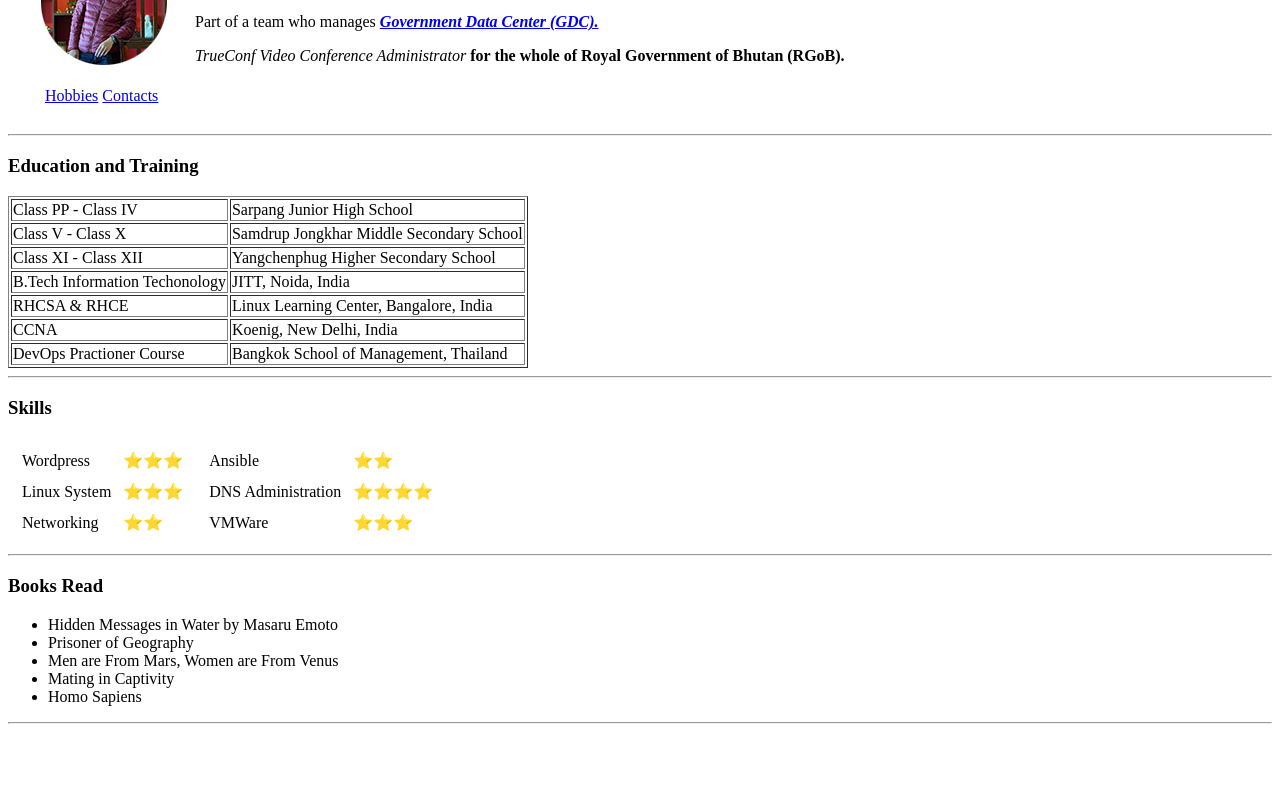
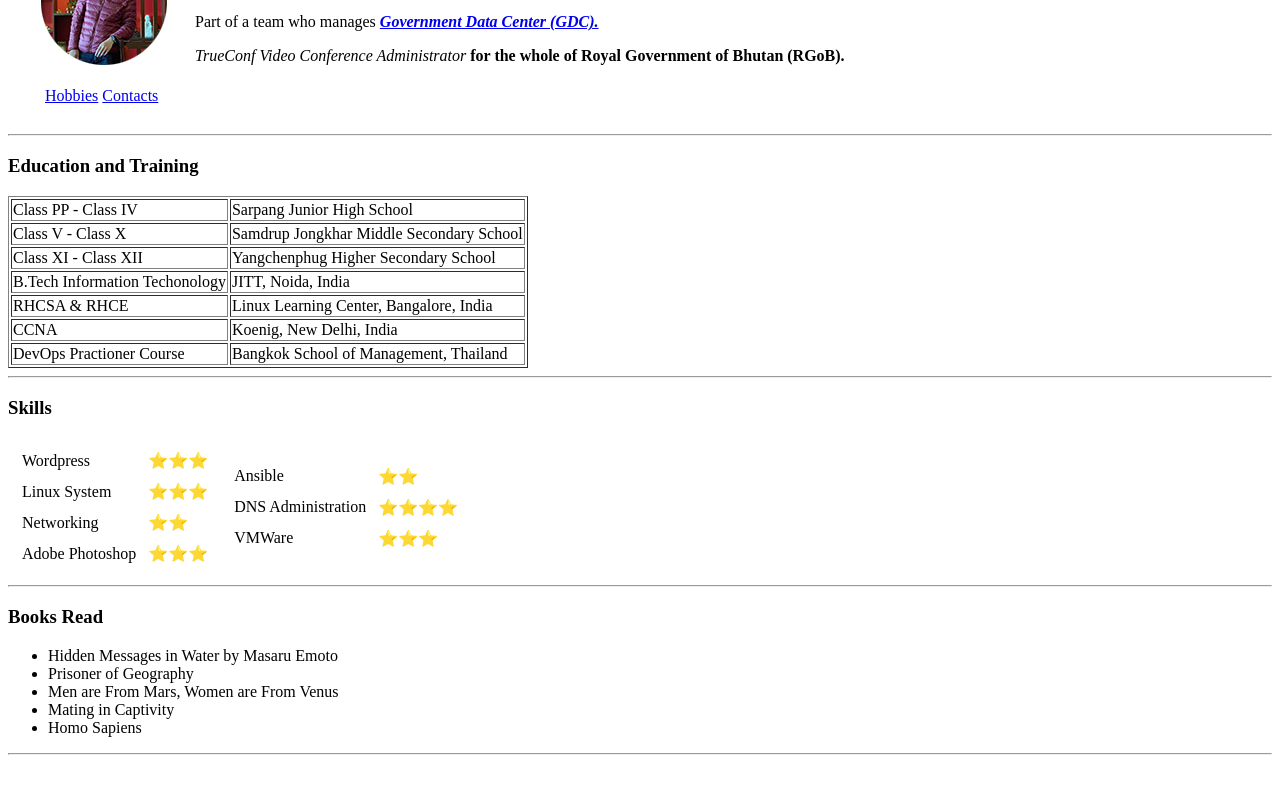
Before and after one commit to jigme-lhendup/I-m-jigme, a plain HTML site: page index.html in a window 1280 px wide. Shown: the part 108-897 px from the top of the page. Before the commit the page ends 866 px from the top, so only its background shows below. Drawn offline with Linux system fonts and the light colour scheme.

Commit message:
Update index.html

```diff
--- a/index.html
+++ b/index.html
@@ -74,8 +74,12 @@
           <td> ⭐⭐⭐</td>
         </tr>
         <tr>
-          <td>Networking </td>
+          <td>Networking</td>
           <td>⭐⭐</td>
+        </tr>
+        <tr>
+          <td>Adobe Photoshop</td>
+          <td>⭐⭐⭐</td>
         </tr>
       </table></td>
 
```
